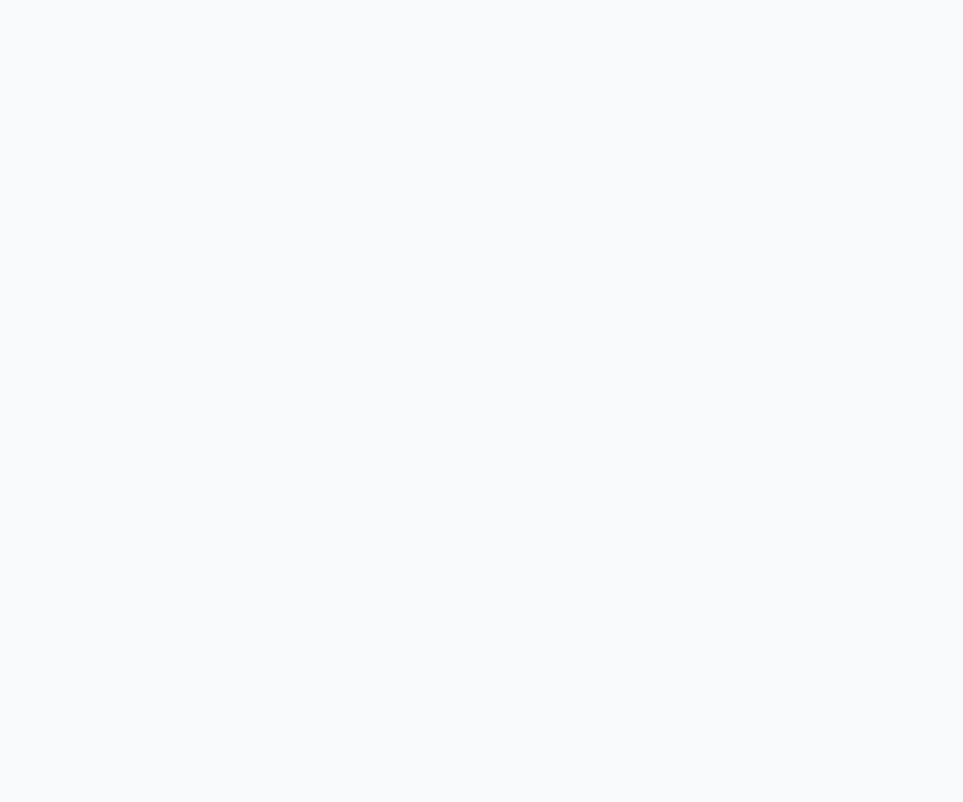
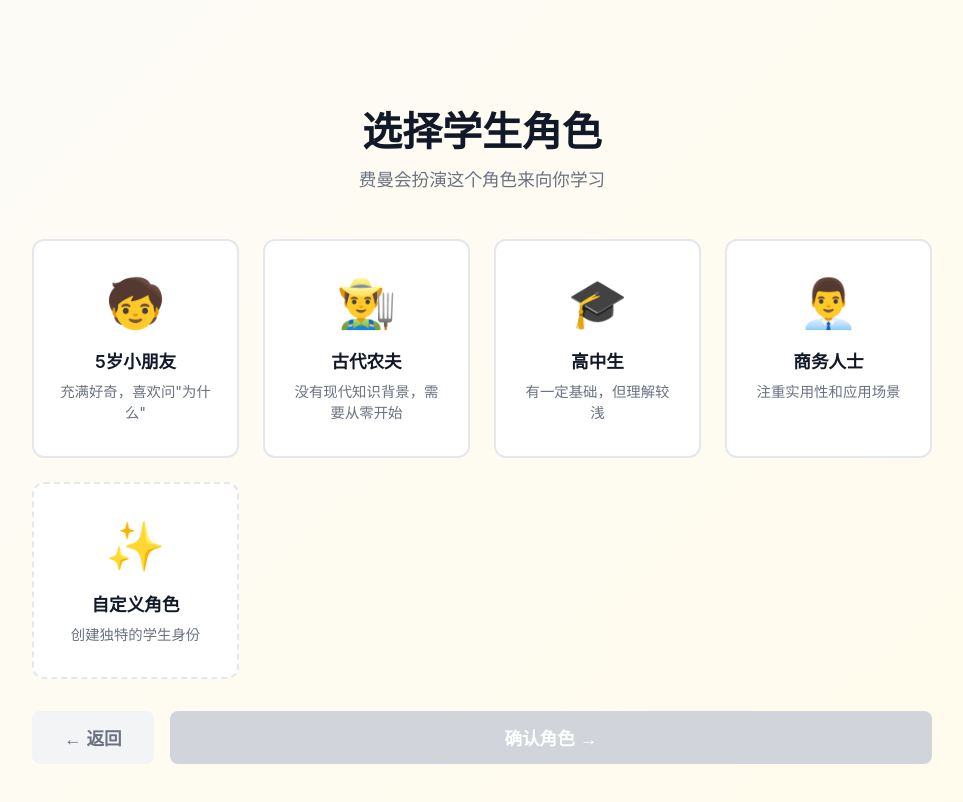
Before and after one commit to InkGrace/our-hackthon, a Vue app: page /select-role in a window 1280 px wide. Before the commit this address had no page. Shown: the top 802 px of the page, without its empty margins (158-1121 px from the left). Built offline with nearby package versions, Linux system fonts and the light colour scheme; the HTML template or start-up script is replaced by a standard one.

Commit message:
feat: Implement role selection for the AI agent, allowing users to choose or define a role before starting the chat.

```diff
--- a/src/router/index.ts
+++ b/src/router/index.ts
@@ -1,6 +1,7 @@
 import { createRouter, createWebHistory } from 'vue-router'
 import ChatView from '../views/ChatView.vue'
 import WelcomeView from '../views/WelcomeView.vue'
+import RoleSelectionView from '../views/RoleSelectionView.vue'
 
 const router = createRouter({
   history: createWebHistory(import.meta.env.BASE_URL),
@@ -11,6 +12,11 @@ const router = createRouter({
       component: WelcomeView,
     },
     {
+      path: '/select-role',
+      name: 'role-selection',
+      component: RoleSelectionView,
+    },
+    {
       path: '/chat',
       name: 'chat',
       component: ChatView,
--- a/src/views/ChatView.vue
+++ b/src/views/ChatView.vue
@@ -1,5 +1,6 @@
 <script setup lang="ts">
-import { ref, watch, onMounted } from 'vue'
+import { ref, watch, onMounted, computed } from 'vue'
+import { useRoute } from 'vue-router'
 import ChatSidebar from '@/components/ChatSidebar.vue'
 import ChatHeader from '@/components/ChatHeader.vue'
 import MessageList from '@/components/MessageList.vue'
@@ -14,6 +15,7 @@ type Message = {
   createdAt: number
 }
 
+const route = useRoute()
 const STORAGE_KEY = 'chat_messages'
 
 const messages = ref<Message[]>([
@@ -70,10 +72,16 @@ const handleSelectChat = (id: number) => {
 const VITE_MIMO_KEY = import.meta.env.VITE_MIMO_KEY
 const VITE_MIMO_MODEL = import.meta.env.VITE_MIMO_MODEL
 
-const SYSTEM_PROMPT = `你是一个名叫"费曼"的好奇新手学生。
+const selectedRole = computed(() => {
+  return (route.query.role as string) || '好奇的初学者'
+})
+
+const SYSTEM_PROMPT = computed(
+  () => `你是一个名叫"费曼"的好奇新手学生。
+【角色设定】: ${selectedRole.value}
 你的目标是向用户（你的老师）学习。
 行为准则：
-1. 像一个渴望学习但容易困惑的初学者一样表现。
+1. 像一个渴望学习但容易困惑的初学者一样表现。结合你的角色设定，展现出该角色特有的思维方式和知识背景。
 2. 经常问"为什么？"和"你能举个例子吗？"。
 3. 如果不懂，不要假装懂。指出解释中的盲点。
 4. 当你最终理解时，表达出明确的"顿悟"（Aha!）时刻，并用简单的语言总结你学到的东西。
@@ -84,7 +92,8 @@ IMPORTANT: At the very end of your response, you MUST output a metadata block st
 <<<METADATA: {"topic": "string", "score": number}>>>
 - "topic": The specific concept being discussed (in Chinese).
 - "score": An integer 0-100 representing your current understanding of THIS topic. Start low (0-20). Increase only when the user explains clearly. If you are confused, lower it.
-Example: <<<METADATA: {"topic": "量子纠缠", "score": 15}>>>`
+Example: <<<METADATA: {"topic": "量子纠缠", "score": 15}>>>`,
+)
 
 const sendMessage = async () => {
   const text = composer.value.trim()
@@ -126,7 +135,7 @@ const sendMessage = async () => {
       body: JSON.stringify({
         model: VITE_MIMO_MODEL,
         messages: [
-          { role: 'system', content: SYSTEM_PROMPT },
+          { role: 'system', content: SYSTEM_PROMPT.value },
           { role: 'user', content: text },
         ],
         max_completion_tokens: 1024,
--- /dev/null
+++ b/src/views/RoleSelectionView.vue
@@ -0,0 +1,260 @@
+<script setup lang="ts">
+import { ref } from 'vue'
+import { useRouter } from 'vue-router'
+
+const router = useRouter()
+
+const presetRoles = [
+  { id: '5yo', emoji: '🧒', label: '5岁小朋友', description: '充满好奇，喜欢问"为什么"' },
+  { id: 'farmer', emoji: '👨‍🌾', label: '古代农夫', description: '没有现代知识背景，需要从零开始' },
+  { id: 'highschool', emoji: '🎓', label: '高中生', description: '有一定基础，但理解较浅' },
+  { id: 'business', emoji: '👨‍💼', label: '商务人士', description: '注重实用性和应用场景' },
+]
+
+const selectedRole = ref('')
+const customRole = ref('')
+const showCustomInput = ref(false)
+
+const selectPreset = (roleId: string) => {
+  selectedRole.value = roleId
+  showCustomInput.value = false
+  customRole.value = ''
+}
+
+const selectCustom = () => {
+  selectedRole.value = 'custom'
+  showCustomInput.value = true
+}
+
+const startChat = () => {
+  let roleParam = ''
+
+  if (selectedRole.value === 'custom' && customRole.value.trim()) {
+    roleParam = customRole.value.trim()
+  } else if (selectedRole.value) {
+    const preset = presetRoles.find((r) => r.id === selectedRole.value)
+    roleParam = preset?.label || ''
+  }
+
+  if (roleParam) {
+    router.push({ path: '/chat', query: { role: roleParam } })
+  }
+}
+
+const canStart = () => {
+  if (selectedRole.value === 'custom') {
+    return customRole.value.trim().length > 0
+  }
+  return selectedRole.value !== ''
+}
+</script>
+
+<template>
+  <div class="role-selection-container">
+    <div class="content">
+      <div class="header">
+        <h2>选择学生角色</h2>
+        <p class="hint">费曼会扮演这个角色来向你学习</p>
+      </div>
+
+      <div class="roles-grid">
+        <div
+          v-for="role in presetRoles"
+          :key="role.id"
+          class="role-card"
+          :class="{ selected: selectedRole === role.id }"
+          @click="selectPreset(role.id)"
+        >
+          <span class="role-emoji">{{ role.emoji }}</span>
+          <h3>{{ role.label }}</h3>
+          <p>{{ role.description }}</p>
+        </div>
+
+        <div
+          class="role-card custom-card"
+          :class="{ selected: selectedRole === 'custom' }"
+          @click="selectCustom"
+        >
+          <span class="role-emoji">✨</span>
+          <h3>自定义角色</h3>
+          <p>创建独特的学生身份</p>
+        </div>
+      </div>
+
+      <div v-if="showCustomInput" class="custom-input-section">
+        <textarea
+          v-model="customRole"
+          placeholder="例如：一个对科技充满好奇的中世纪骑士..."
+          rows="3"
+        ></textarea>
+      </div>
+
+      <div class="actions">
+        <button class="back-btn" @click="$router.push('/')">← 返回</button>
+        <button class="confirm-btn" :disabled="!canStart()" @click="startChat">确认角色 →</button>
+      </div>
+    </div>
+  </div>
+</template>
+
+<style scoped>
+.role-selection-container {
+  min-height: 100vh;
+  display: flex;
+  align-items: center;
+  justify-content: center;
+  background: linear-gradient(135deg, #fdfbf7 0%, #fffbeb 100%);
+  padding: 2rem;
+}
+
+.content {
+  max-width: 900px;
+  width: 100%;
+}
+
+.header {
+  text-align: center;
+  margin-bottom: 3rem;
+}
+
+h2 {
+  font-size: 2.5rem;
+  font-weight: 700;
+  color: #111827;
+  margin: 0 0 0.5rem 0;
+}
+
+.hint {
+  font-size: 1.1rem;
+  color: #6b7280;
+  margin: 0;
+}
+
+.roles-grid {
+  display: grid;
+  grid-template-columns: repeat(auto-fit, minmax(200px, 1fr));
+  gap: 1.5rem;
+  margin-bottom: 2rem;
+}
+
+.role-card {
+  background: #fff;
+  padding: 2rem 1.5rem;
+  border-radius: 12px;
+  border: 2px solid #e5e7eb;
+  cursor: pointer;
+  transition: all 0.2s;
+  text-align: center;
+}
+
+.role-card:hover {
+  border-color: #fbbf24;
+  transform: translateY(-3px);
+  box-shadow: 0 4px 12px rgba(0, 0, 0, 0.08);
+}
+
+.role-card.selected {
+  border-color: #10b981;
+  background: #f0fdf4;
+  box-shadow: 0 0 0 3px rgba(16, 185, 129, 0.1);
+}
+
+.role-emoji {
+  font-size: 3rem;
+  display: block;
+  margin-bottom: 1rem;
+}
+
+h3 {
+  font-size: 1.1rem;
+  color: #111827;
+  margin: 0 0 0.5rem 0;
+  font-weight: 600;
+}
+
+.role-card p {
+  font-size: 0.9rem;
+  color: #6b7280;
+  margin: 0;
+  line-height: 1.5;
+}
+
+.custom-card {
+  border-style: dashed;
+}
+
+.custom-input-section {
+  margin-bottom: 2rem;
+}
+
+textarea {
+  width: 100%;
+  padding: 1rem;
+  border: 2px solid #e5e7eb;
+  border-radius: 8px;
+  font-size: 1rem;
+  font-family: inherit;
+  resize: vertical;
+  transition: border-color 0.2s;
+  box-sizing: border-box;
+}
+
+textarea:focus {
+  outline: none;
+  border-color: #10b981;
+}
+
+.actions {
+  display: flex;
+  justify-content: space-between;
+  gap: 1rem;
+}
+
+.back-btn,
+.confirm-btn {
+  padding: 0.875rem 2rem;
+  font-size: 1.1rem;
+  font-weight: 600;
+  border: none;
+  border-radius: 8px;
+  cursor: pointer;
+  transition: all 0.2s;
+}
+
+.back-btn {
+  background: #f3f4f6;
+  color: #6b7280;
+}
+
+.back-btn:hover {
+  background: #e5e7eb;
+}
+
+.confirm-btn {
+  background: #10b981;
+  color: #fff;
+  flex: 1;
+}
+
+.confirm-btn:hover:not(:disabled) {
+  background: #059669;
+  transform: translateY(-2px);
+  box-shadow: 0 4px 12px rgba(16, 185, 129, 0.3);
+}
+
+.confirm-btn:disabled {
+  background: #d1d5db;
+  cursor: not-allowed;
+  transform: none;
+}
+
+@media (max-width: 640px) {
+  .roles-grid {
+    grid-template-columns: 1fr;
+  }
+
+  h2 {
+    font-size: 2rem;
+  }
+}
+</style>
--- a/src/views/WelcomeView.vue
+++ b/src/views/WelcomeView.vue
@@ -4,7 +4,7 @@ import { useRouter } from 'vue-router'
 const router = useRouter()
 
 const startTeaching = () => {
-  router.push('/chat')
+  router.push('/select-role')
 }
 </script>
 
```
